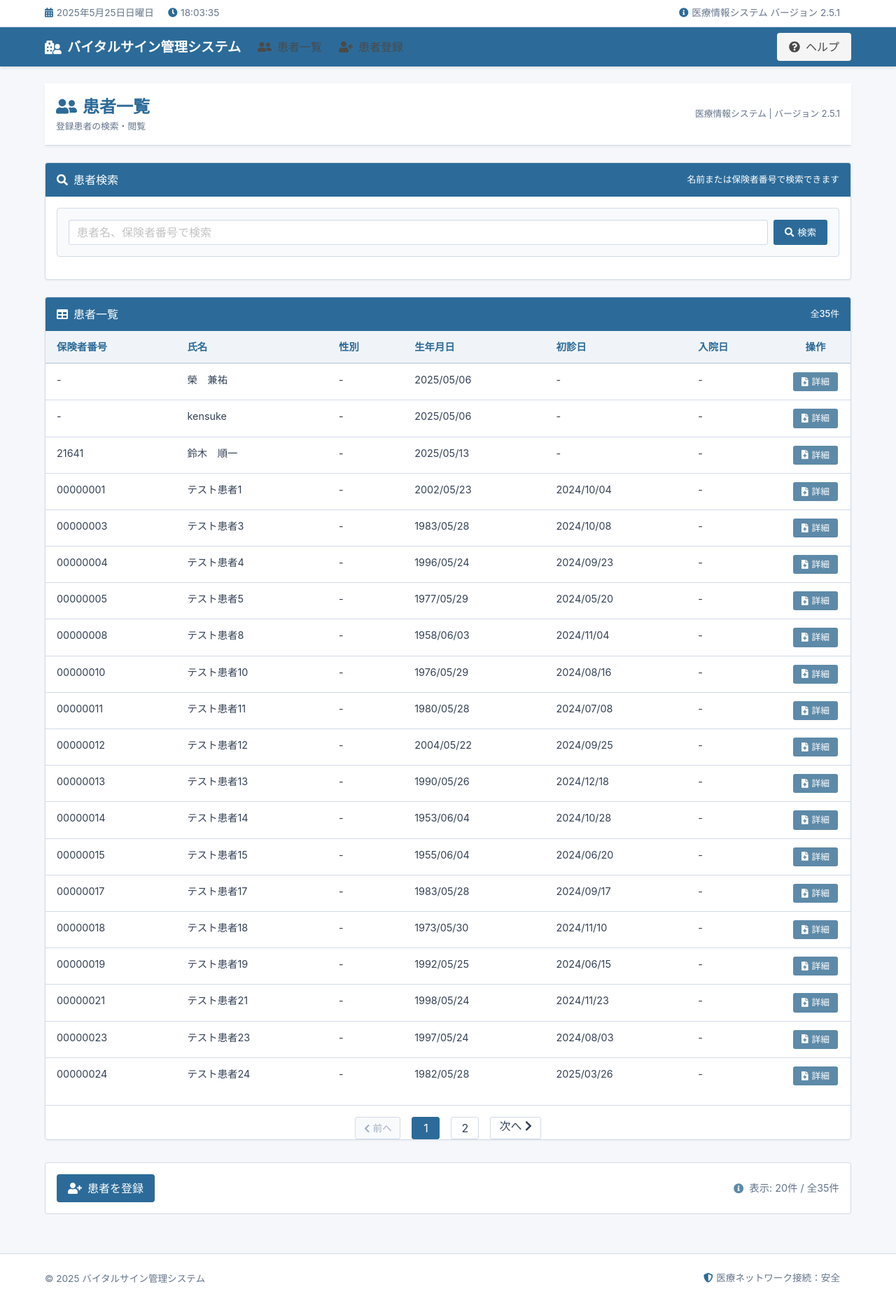
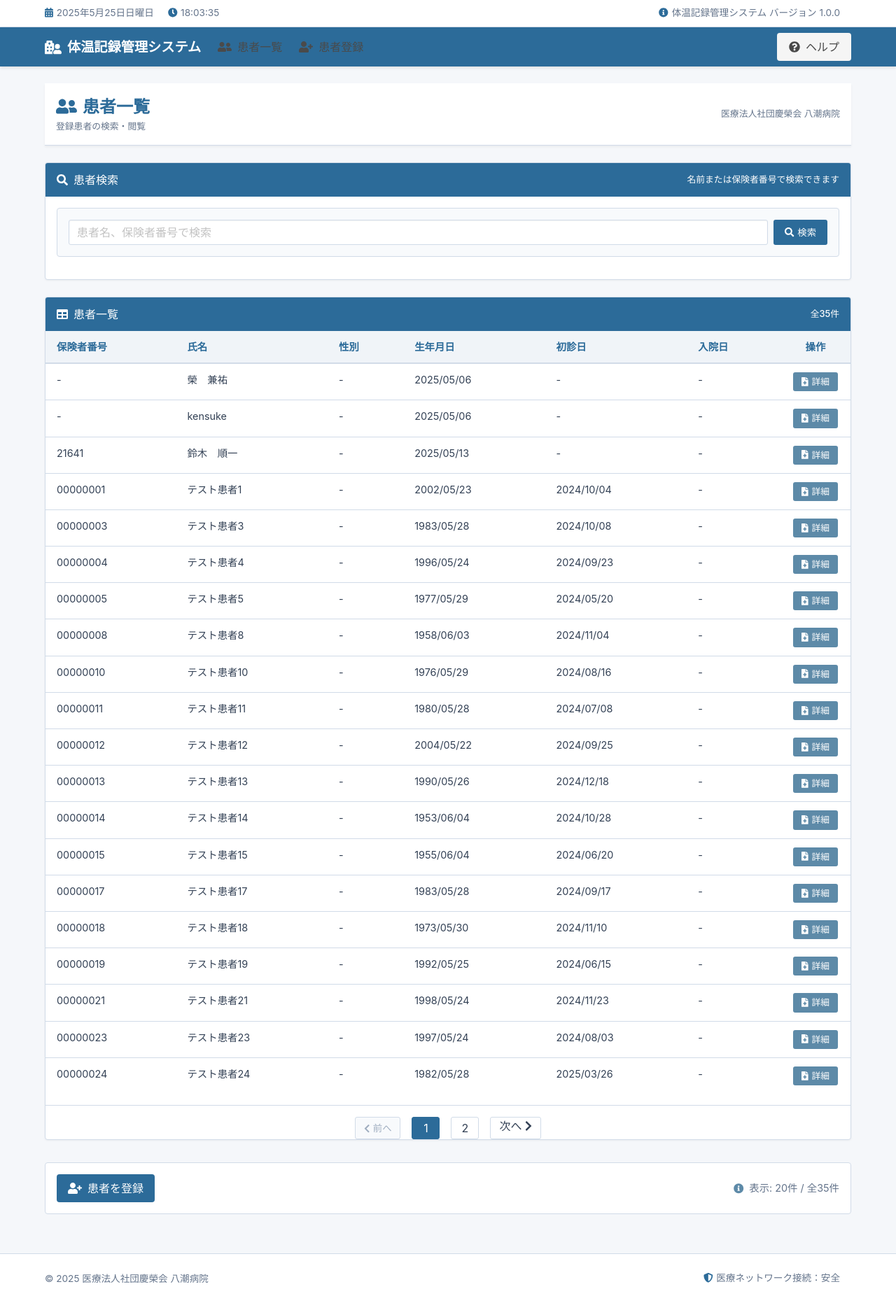
Before and after one commit to shoot-the-mooon/tempmon, a Django app: page / in a window 1280 px wide. Shown: the whole page at 70% size. Run offline with Django 5.2, Linux system fonts and the light colour scheme; data comes from the database, SQL or seed files in the repository.

Commit message:
fabicon追加とhtml編集

```diff
--- a/templates/base.html
+++ b/templates/base.html
@@ -3,7 +3,7 @@
 <head>
     <meta charset="UTF-8">
     <meta name="viewport" content="width=device-width, initial-scale=1.0">
-    <title>{% block title %}医療情報システム{% endblock %}</title>
+    <title>{% block title %}体温管理システム{% endblock %}</title>
     <link rel="stylesheet" href="https://cdn.jsdelivr.net/npm/bulma@0.9.4/css/bulma.min.css">
     <link rel="stylesheet" href="https://use.fontawesome.com/releases/v5.15.4/css/all.css">
     <style>
@@ -174,7 +174,7 @@
                 <div>
                     <span class="status-item">
                         <i class="fas fa-info-circle status-icon"></i>
-                        医療情報システム バージョン 2.5.1
+                        体温記録管理システム バージョン 1.0.0
                     </span>
                 </div>
             </div>
@@ -187,7 +187,7 @@
             <div class="navbar-brand">
                 <a class="navbar-item" href="{% url 'list' %}">
                     <i class="fas fa-hospital-user" style="margin-right: 0.5rem;"></i>
-                    バイタルサイン管理システム
+                    体温記録管理システム
                 </a>
 
                 <a role="button" class="navbar-burger" aria-label="menu" aria-expanded="false" data-target="navbarBasicExample">
@@ -236,7 +236,7 @@
         <div class="container">
             <div class="footer-content">
                 <div>
-                    <span>&copy; 2025 バイタルサイン管理システム</span>
+                    <span>&copy; 2025  医療法人社団慶榮会 八潮病院</span>
                 </div>
                 <div>
                     <span class="status-item">
--- a/templates/list.html
+++ b/templates/list.html
@@ -272,7 +272,7 @@
     <div class="system-info">登録患者の検索・閲覧</div>
   </div>
   <div class="system-info">
-    医療情報システム | バージョン 2.5.1
+    医療法人社団慶榮会 八潮病院
   </div>
 </div>
 
```
Also changed, not shown: static/favicon.ico (added), static/top03.jpg (deleted).
